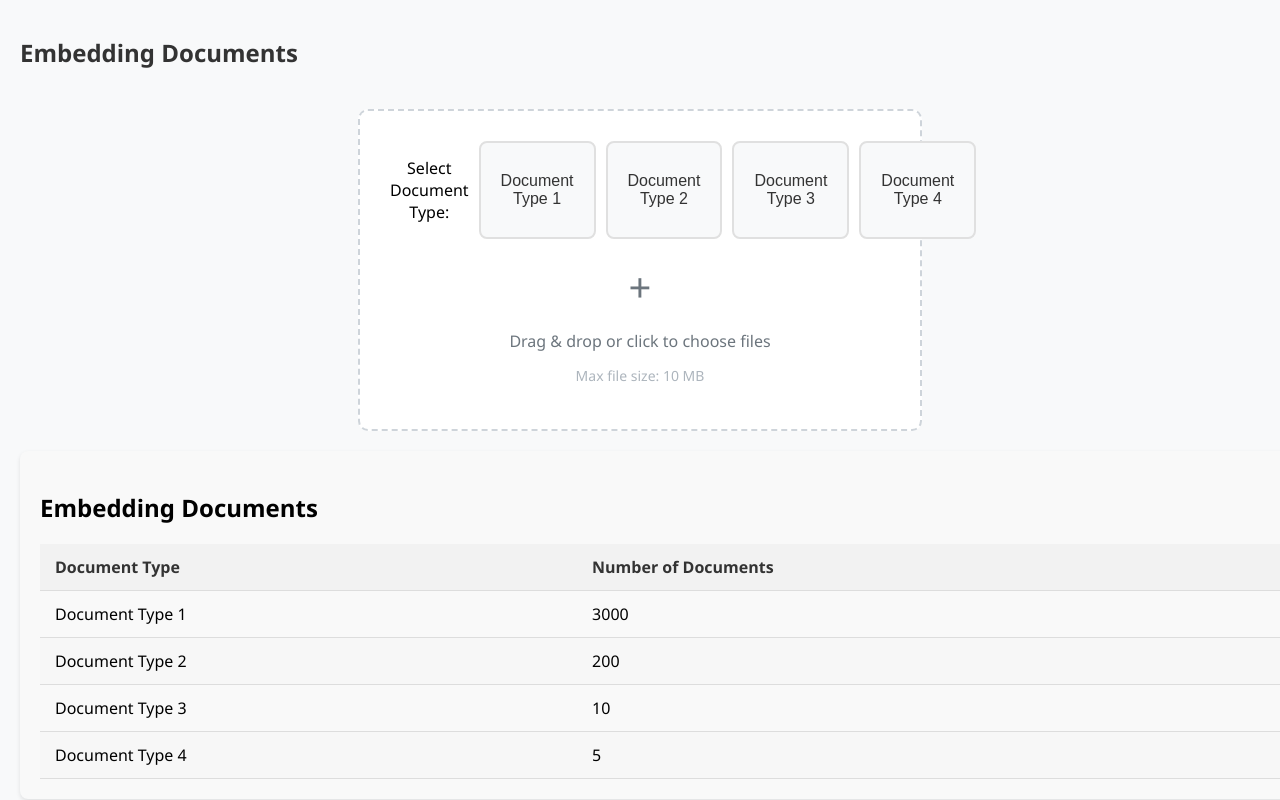
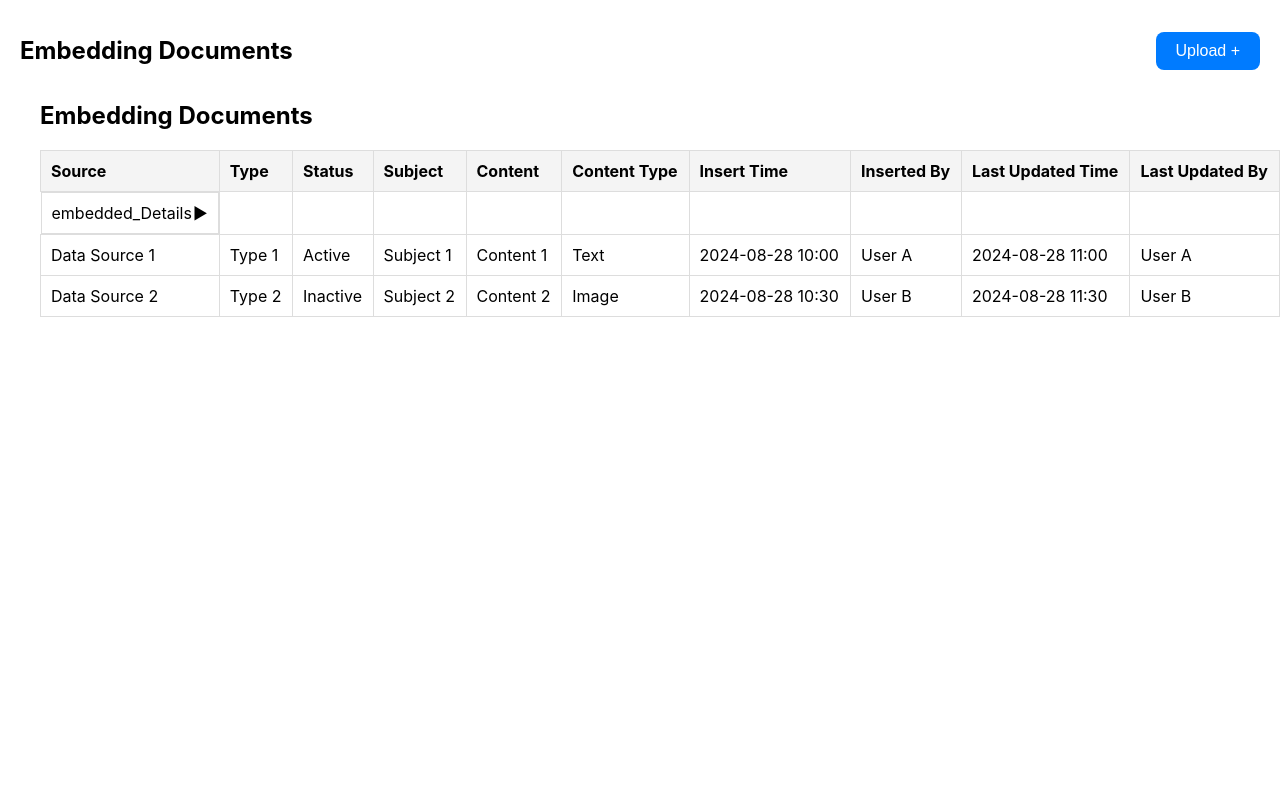
Before and after one commit to anishv02/ChatBot-UI, a React (Create React App) app in the folder practice/: page / in a window 1280 px wide. Built offline with nearby package versions, Linux system fonts and the light colour scheme.

Commit message:
more changes

```diff
--- a/practice/src/App.css
+++ b/practice/src/App.css
@@ -1,140 +1,111 @@
-/* EmbeddingDocuments.css */
+.embedding-documents-container {
+  padding: 20px;
+}
 
-.grid-container {
-  display: grid;
-  grid-template-rows: auto auto 1fr;
-  grid-gap: 20px;
-  padding: 20px;
-  background-color: #f8f9fa;
-  height: 100vh;
-  box-sizing: border-box;
-  font-family: "Segoe UI", Tahoma, Geneva, Verdana, sans-serif;
+.header-container {
+  display: flex;
+  justify-content: space-between;
+  align-items: center;
 }
 
 .header {
   font-size: 24px;
-  color: #333;
-  text-align: left;
-  font-weight: 600;
+  font-weight: bold;
+}
+
+.upload-button {
+  background-color: #007bff;
+  color: white;
+  padding: 10px 20px;
+  border: none;
+  border-radius: 8px;
+  cursor: pointer;
+  font-size: 16px;
+}
+
+.popup-overlay {
+  position: fixed;
+  top: 0;
+  left: 0;
+  width: 100%;
+  height: 100%;
+  background-color: rgba(0, 0, 0, 0.5);
+  display: flex;
+  justify-content: center;
+  align-items: center;
+}
+
+.popup-content {
+  background-color: white;
+  padding: 20px;
+  border-radius: 8px;
+  width: 400px;
+  box-shadow: 0px 4px 6px rgba(0, 0, 0, 0.1);
+}
+
+h2 {
+  margin-top: 0;
+}
+
+.type-dropdown {
+  width: 100%;
+  padding: 10px;
+  margin-bottom: 20px;
+  border-radius: 8px;
+  border: 1px solid #ccc;
+}
+
+.file-input {
   margin-bottom: 20px;
 }
 
-.upload-section {
-  display: flex;
-  justify-content: center;
+.uploaded-file-info {
+  margin-bottom: 20px;
+  font-size: 14px;
+  color: #333;
 }
 
-.upload-area {
-  width: 100%;
-  max-width: 500px;
-  padding: 30px;
-  border: 2px dashed #ced4da;
-  border-radius: 10px;
-  background-color: #ffffff;
-  text-align: center;
-  position: relative;
+.url-input-section {
+  display: flex;
+  align-items: center;
 }
 
-.file-input {
-  display: none;
+.url-input {
+  width: 70%;
+  padding: 10px;
+  border: 1px solid #ccc;
+  border-radius: 8px;
+  font-size: 16px;
+  margin-right: 10px;
 }
 
-.upload-label {
+.add-url-button {
+  padding: 10px 20px;
+  background-color: #007bff;
+  color: white;
+  border: none;
+  border-radius: 8px;
   cursor: pointer;
-  display: block;
+  font-size: 16px;
 }
 
-.upload-icon {
-  font-size: 40px;
-  color: #6c757d;
-  margin-bottom: 10px;
+.popup-actions {
+  display: flex;
+  justify-content: space-between;
+  margin-top: 20px;
 }
 
-.upload-text {
+.submit-button,
+.close-button {
+  padding: 10px 20px;
+  background-color: #007bff;
+  color: white;
+  border: none;
+  border-radius: 8px;
+  cursor: pointer;
   font-size: 16px;
-  color: #6c757d;
-  margin-bottom: 5px;
 }
 
-.upload-subtext {
-  font-size: 14px;
-  color: #adb5bd;
+.close-button {
+  background-color: #6c757d;
 }
-
-.uploaded-file-info {
-  margin-top: 15px;
-  color: #333;
-  font-size: 14px;
-}
-
-.document-table {
-  background-color: #ffffff;
-  padding: 20px;
-  border-radius: 10px;
-  box-shadow: 0 4px 8px rgba(0, 0, 0, 0.1);
-}
-
-.document-table table {
-  width: 100%;
-  border-collapse: collapse;
-  margin-top: 10px;
-}
-
-.document-table th,
-.document-table td {
-  padding: 12px 15px;
-  text-align: left;
-  border-bottom: 1px solid #ddd;
-}
-
-.document-table th {
-  background-color: #007bff;
-  color: white;
-  font-weight: 600;
-}
-
-.document-table tr:hover {
-  background-color: #f1f1f1;
-}
-
-.document-table td {
-  color: #333;
-  font-size: 14px;
-}
-
-.document-type-buttons {
-  margin-bottom: 20px;
-  display: flex;
-  gap: 10px;
-}
-
-.document-type-button {
-  background-color: #f8f9fa;
-  border: 2px solid #e0e0e0;
-  border-radius: 8px;
-  padding: 10px 20px;
-  cursor: pointer;
-  font-size: 16px;
-  color: #333;
-  transition: all 0.3s ease;
-  position: relative;
-}
-
-.document-type-button:hover {
-  background-color: #e9ecef;
-  border-color: #007bff;
-}
-
-.document-type-button.selected {
-  background-color: #007bff;
-  color: white;
-  border-color: #007bff;
-}
-
-.active-icon {
-  position: absolute;
-  right: 10px;
-  top: 10px;
-  font-size: 14px;
-  color: #fff;
-}
--- a/practice/src/Embeeding.js
+++ b/practice/src/Embeeding.js
@@ -1,87 +1,122 @@
 import React, { useState } from "react";
 import FancyTable from "./FancyTable";
-import "./App.css";
-
-const initialDocumentData = [
-  { type: "Document Type 1", count: 3000 },
-  { type: "Document Type 2", count: 200 },
-  { type: "Document Type 3", count: 10 },
-  { type: "Document Type 4", count: 5 },
-];
+import "./App.css"; // Custom CSS for styling
 
 const EmbeddingDocuments = () => {
+  const [isPopupOpen, setIsPopupOpen] = useState(false);
   const [uploadedFile, setUploadedFile] = useState(null);
+  const [url, setUrl] = useState("");
   const [selectedType, setSelectedType] = useState("");
-  const [documentData, setDocumentData] = useState(initialDocumentData);
+
+  const handleUploadClick = () => {
+    setIsPopupOpen(true);
+  };
+
+  const handleClosePopup = () => {
+    setIsPopupOpen(false);
+    setUploadedFile(null);
+    setUrl("");
+    setSelectedType("");
+  };
 
   const handleFileChange = (event) => {
+    setUploadedFile(event.target.files[0]);
+  };
+
+  const handleUrlChange = (event) => {
+    setUrl(event.target.value);
+  };
+
+  const handleTypeChange = (event) => {
+    setSelectedType(event.target.value);
+  };
+
+  const handleSubmit = () => {
     if (!selectedType) {
-      alert("Please select a document type before uploading.");
+      alert("Please select a document type.");
       return;
     }
 
-    setUploadedFile(event.target.files[0]);
+    if (!uploadedFile && !url) {
+      alert("Please upload a file or enter a URL.");
+      return;
+    }
 
-    // Update the count for the selected document type
-    setDocumentData((prevData) =>
-      prevData.map((doc) =>
-        doc.type === selectedType ? { ...doc, count: doc.count + 1 } : doc
-      )
+    // Handle the file and URL submission logic here
+    alert(
+      `Uploaded ${
+        uploadedFile ? uploadedFile.name : "No file"
+      } and added URL ${url} as ${selectedType}`
     );
-  };
 
-  const handleTypeSelect = (type) => {
-    setSelectedType(type);
+    // Close the popup after submission
+    handleClosePopup();
   };
 
   return (
-    <div className="grid-container">
+    <div className="embedding-documents-container">
+      <div className="header-container">
         <h1 className="header">Embedding Documents</h1>
-
-      <div className="upload-section">
-        <div className="upload-area">
-          {/* Document Type Selection with Buttons */}
-          <div className="document-type-buttons">
-            <p>Select Document Type:</p>
-            {documentData.map((doc, index) => (
-              <button
-                key={index}
-                className={`document-type-button ${
-                  selectedType === doc.type ? "selected" : ""
-                }`}
-                onClick={() => handleTypeSelect(doc.type)}
-              >
-                {doc.type}
-                {selectedType === doc.type && (
-                  <span className="active-icon">✓</span>
-                )}
+        <button className="upload-button" onClick={handleUploadClick}>
+          Upload +
         </button>
-            ))}
       </div>
 
-          {/* File Upload Section */}
+      <FancyTable />
+
+      {isPopupOpen && (
+        <div className="popup-overlay">
+          <div className="popup-content">
+            <h2>Upload Document</h2>
+            <select
+              value={selectedType}
+              onChange={handleTypeChange}
+              className="type-dropdown"
+            >
+              <option value="" disabled>
+                Select Document Type
+              </option>
+              <option value="Document Type 1">Document Type 1</option>
+              <option value="Document Type 2">Document Type 2</option>
+              <option value="Document Type 3">Document Type 3</option>
+              <option value="Document Type 4">Document Type 4</option>
+            </select>
+
             <input
               type="file"
-            id="fileInput"
               className="file-input"
               onChange={handleFileChange}
-            disabled={!selectedType}
             />
-          <label htmlFor="fileInput" className="upload-label">
-            <div className="upload-icon">+</div>
-            <p className="upload-text">Drag & drop or click to choose files</p>
-            <p className="upload-subtext">Max file size: 10 MB</p>
-          </label>
             {uploadedFile && (
               <div className="uploaded-file-info">
                 <p>{uploadedFile.name}</p>
               </div>
             )}
+
+            <div className="url-input-section">
+              <input
+                type="text"
+                placeholder="Enter URL"
+                value={url}
+                onChange={handleUrlChange}
+                className="url-input"
+              />
+              <button className="add-url-button" onClick={handleSubmit}>
+                Add URL
+              </button>
+            </div>
+
+            <div className="popup-actions">
+              <button className="submit-button" onClick={handleSubmit}>
+                Submit
+              </button>
+              <button className="close-button" onClick={handleClosePopup}>
+                Close
+              </button>
             </div>
           </div>
-
-      {/* Fancy Table to Display Document Counts */}
-      <FancyTable data={documentData} />
+        </div>
+      )}
     </div>
   );
 };
--- a/practice/src/FancyTable.css
+++ b/practice/src/FancyTable.css
@@ -1,33 +1,40 @@
 .table-container {
   width: 100%;
-  margin: 0 auto;
   padding: 20px;
-  background-color: #f9f9f9;
-  border-radius: 8px;
-  box-shadow: 0 2px 4px rgba(0, 0, 0, 0.1);
 }
 
-.table-container table {
+.table-wrapper {
+  overflow-x: auto;
+}
+
+.fancy-table {
   width: 100%;
   border-collapse: collapse;
 }
 
-.table-container th,
-.table-container td {
-  padding: 12px 15px;
+.fancy-table th,
+.fancy-table td {
+  padding: 10px;
+  border: 1px solid #ddd;
   text-align: left;
-  border-bottom: 1px solid #ddd;
 }
 
-.table-container th {
-  background-color: #f2f2f2;
-  color: #333;
+.fancy-table th {
+  background-color: #f4f4f4;
 }
 
-.table-container tr:hover {
-  background-color: #f1f1f1;
+.expandable-row {
+  display: flex;
+  justify-content: space-between;
+  cursor: pointer;
 }
 
-.table-container tr:nth-child(even) {
-  background-color: #f7f7f7;
+.expand-icon {
+  margin-left: auto;
 }
+
+.expanded-content {
+  padding: 10px;
+  background-color: #f9f9f9;
+  border: 1px solid #ddd;
+}
--- a/practice/src/FancyTable.js
+++ b/practice/src/FancyTable.js
@@ -1,7 +1,52 @@
-import React from "react";
+import React, { useState } from "react";
 import "./FancyTable.css"; // Import custom CSS
 
-const FancyTable = ({ data }) => {
+const FancyTable = () => {
+  const [isExpanded, setIsExpanded] = useState(false);
+
+  const data = [
+    {
+      source: "embedded_Details",
+      type: "",
+      status: "",
+      subject: "",
+      content: "",
+      content_type: "",
+      insert_time: "",
+      inserted_by: "",
+      last_updated_time: "",
+      last_updated_by: "",
+    },
+    {
+      source: "Data Source 1",
+      type: "Type 1",
+      status: "Active",
+      subject: "Subject 1",
+      content: "Content 1",
+      content_type: "Text",
+      insert_time: "2024-08-28 10:00",
+      inserted_by: "User A",
+      last_updated_time: "2024-08-28 11:00",
+      last_updated_by: "User A",
+    },
+    {
+      source: "Data Source 2",
+      type: "Type 2",
+      status: "Inactive",
+      subject: "Subject 2",
+      content: "Content 2",
+      content_type: "Image",
+      insert_time: "2024-08-28 10:30",
+      inserted_by: "User B",
+      last_updated_time: "2024-08-28 11:30",
+      last_updated_by: "User B",
+    },
+  ];
+
+  const toggleExpand = () => {
+    setIsExpanded(!isExpanded);
+  };
+
   return (
     <div className="table-container">
       <h2>Embedding Documents</h2>
@@ -9,15 +54,58 @@ const FancyTable = ({ data }) => {
         <table className="fancy-table">
           <thead>
             <tr>
-              <th>Document Type</th>
-              <th>Number of Documents</th>
+              <th>Source</th>
+              <th>Type</th>
+              <th>Status</th>
+              <th>Subject</th>
+              <th>Content</th>
+              <th>Content Type</th>
+              <th>Insert Time</th>
+              <th>Inserted By</th>
+              <th>Last Updated Time</th>
+              <th>Last Updated By</th>
             </tr>
           </thead>
           <tbody>
-            {data.map((row, index) => (
+            <tr>
+              <td onClick={toggleExpand} className="expandable-row">
+                <span className="text-align-left">embedded_Details</span>
+                <span className="expand-icon">{isExpanded ? "▼" : "▶"}</span>
+              </td>
+              <td></td>
+              <td></td>
+              <td></td>
+              <td></td>
+              <td></td>
+              <td></td>
+              <td></td>
+              <td></td>
+              <td></td>
+            </tr>
+            {isExpanded && (
+              <tr>
+                <td colSpan="10">
+                  <div className="expanded-content">
+                    {/* Your expandable content here */}
+                    <p>
+                      This is the additional content that appears when expanded.
+                    </p>
+                  </div>
+                </td>
+              </tr>
+            )}
+            {data.slice(1).map((row, index) => (
               <tr key={index}>
+                <td>{row.source}</td>
                 <td>{row.type}</td>
-                <td>{row.count}</td>
+                <td>{row.status}</td>
+                <td>{row.subject}</td>
+                <td>{row.content}</td>
+                <td>{row.content_type}</td>
+                <td>{row.insert_time}</td>
+                <td>{row.inserted_by}</td>
+                <td>{row.last_updated_time}</td>
+                <td>{row.last_updated_by}</td>
               </tr>
             ))}
           </tbody>
```
Lines whose indentation alone changed are shown as unchanged.
